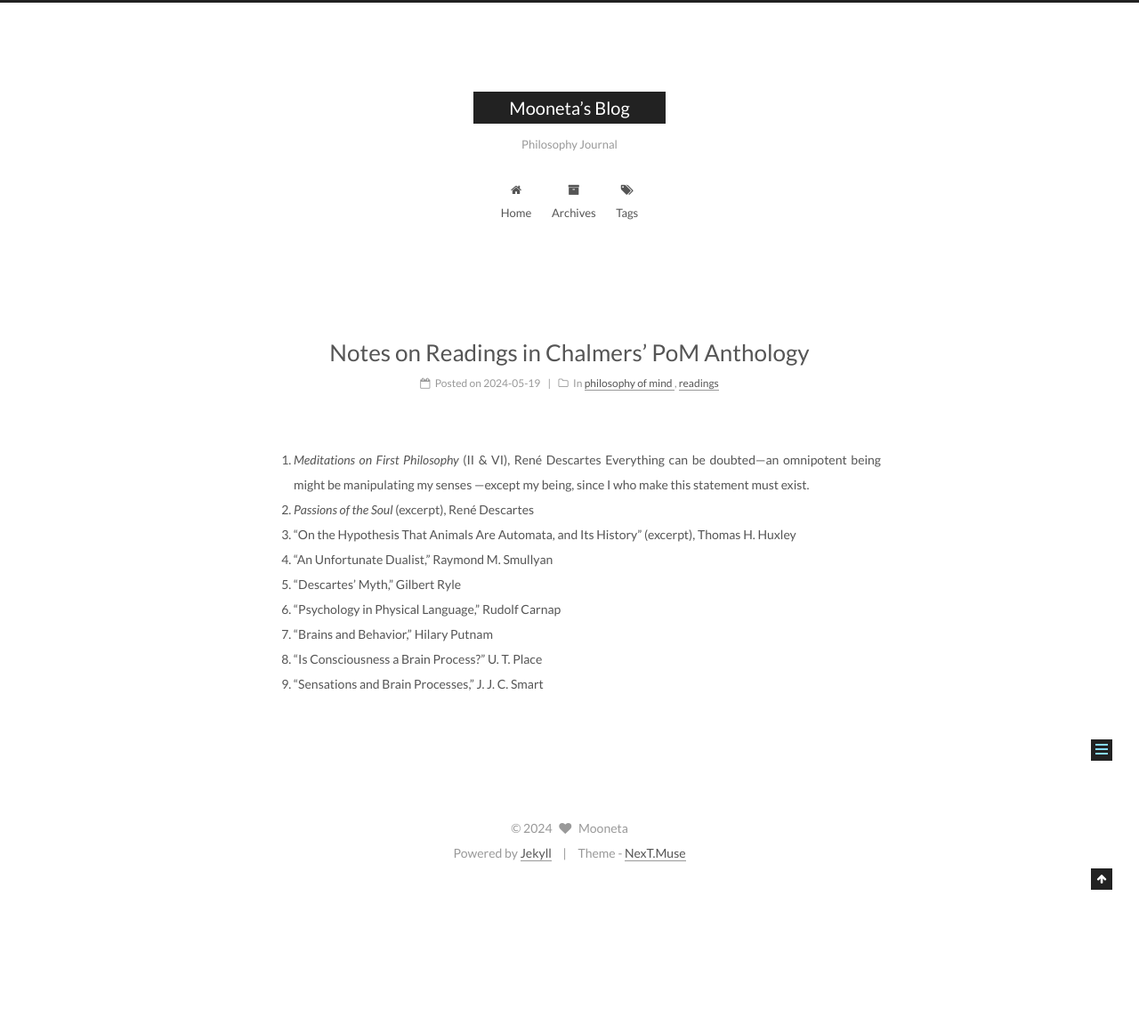
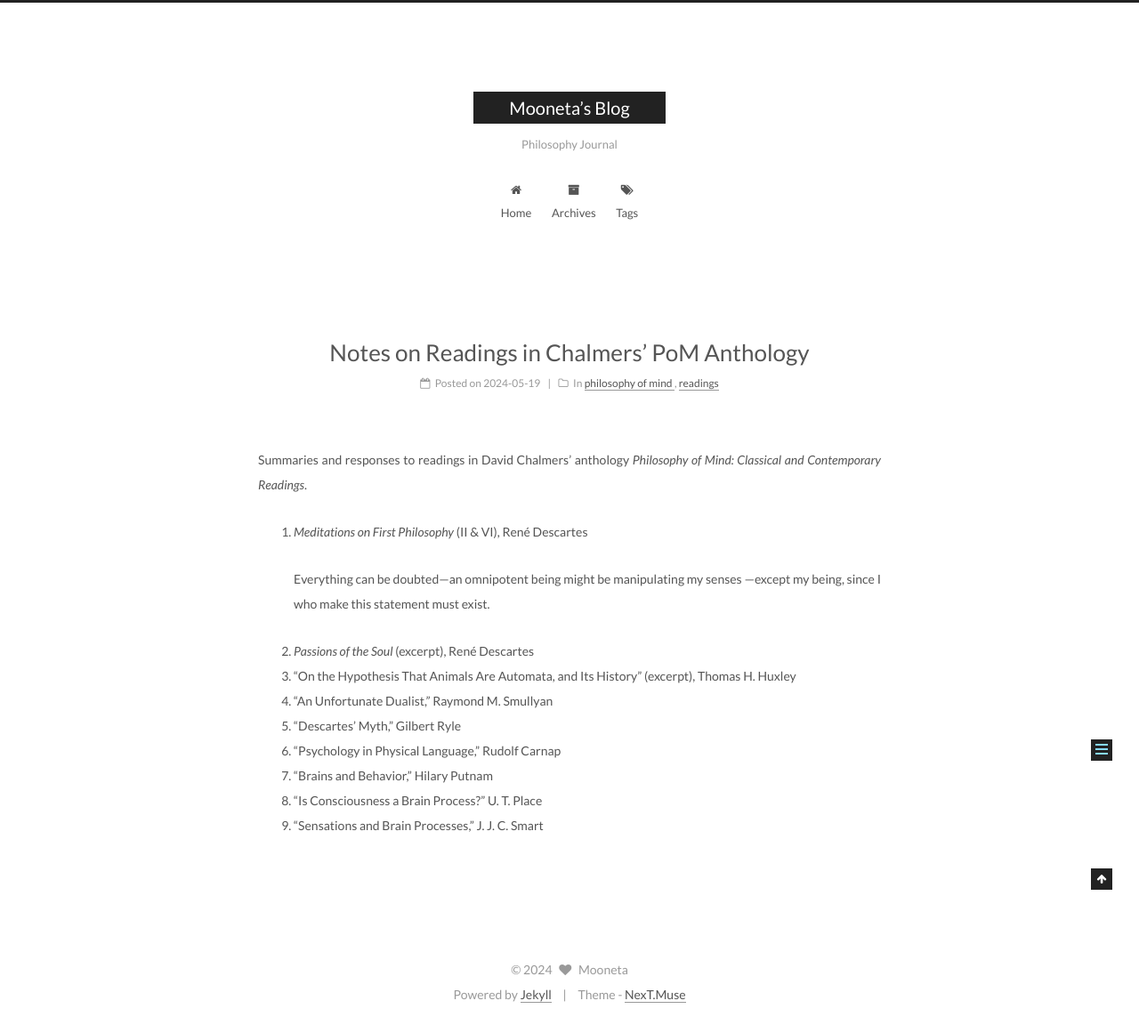
Before and after one commit to mooneta/mooneta.github.io, a Jekyll site: the page built from _posts/2013-12-24-categories.md, in a window 1280 px wide. Shown: the whole page at 89% size. Built offline with Jekyll 4.4.1, drawn with Linux system fonts in a browser that asks for light colours; before the commit the page ends 993 px from its top, so only the background shows below that.

Commit message:
Update 2013-12-24-categories.md

```diff
--- a/_posts/2013-12-24-categories.md
+++ b/_posts/2013-12-24-categories.md
@@ -5,9 +5,15 @@ categories:
 - philosophy of mind
 - readings
 ---
+
+Summaries and responses to readings in David Chalmers’ anthology
+*Philosophy of Mind: Classical and Contemporary Readings*.
+
 1. *Meditations on First Philosophy* (II & VI), René Descartes
+
    Everything can be doubted—an omnipotent being might be manipulating my senses
    —except my being, since I who make this statement must exist.
+
 2. *Passions of the Soul* (excerpt), René Descartes
 3. “On the Hypothesis That Animals Are Automata, and Its History” (excerpt),
    Thomas H. Huxley
```
